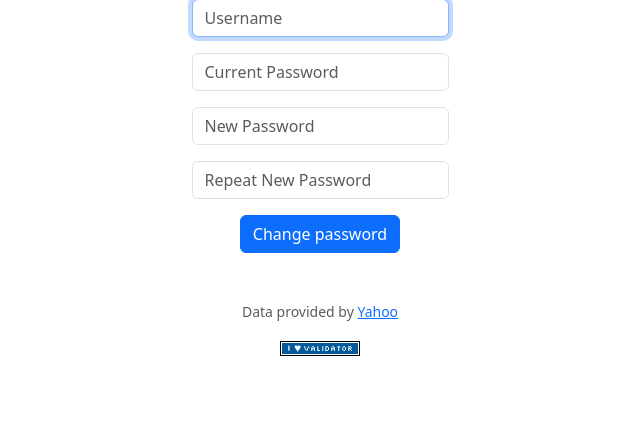
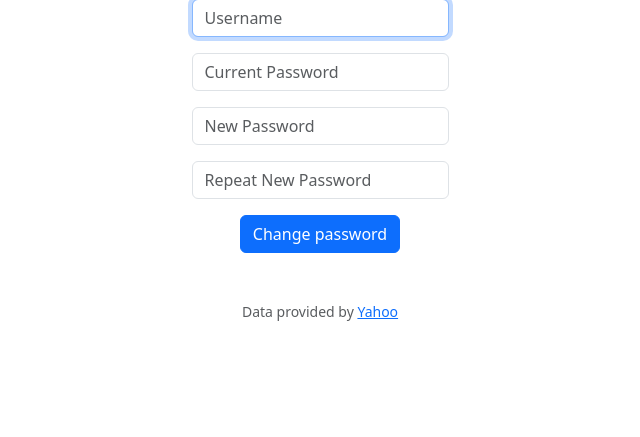
Before and after one commit to stan-artemyev/tradehub, a Flask app: page /change_password in a window 1280 px wide. Shown: the part 137-574 px from the top of the page, without its empty margins (320-960 px from the left). Run offline with Flask 3, Linux system fonts and the light colour scheme; some libraries are stand-ins or nearby versions.

Commit message:
remove html validator from layout.html

```diff
--- a/templates/layout.html
+++ b/templates/layout.html
@@ -80,11 +80,6 @@
                 Data provided by <a href="https://finance.yahoo.com/">Yahoo</a>
             </p>
 
-            <form action="https://validator.w3.org/check" class="text-center" enctype="multipart/form-data" method="post" target="_blank">
-                <input name="doctype" type="hidden" value="HTML5">
-                <input name="fragment" type="hidden">
-                <input alt="Validate" src="/static/I_heart_validator.png" type="image"> <!-- https://validator.w3.org/ -->
-            </form>
             <script>
                 document.addEventListener('DOMContentLoaded', function() {
                     // Adapted from https://stackoverflow.com/a/10162353
```
Also changed, not shown: static/I_heart_validator.png (deleted).
